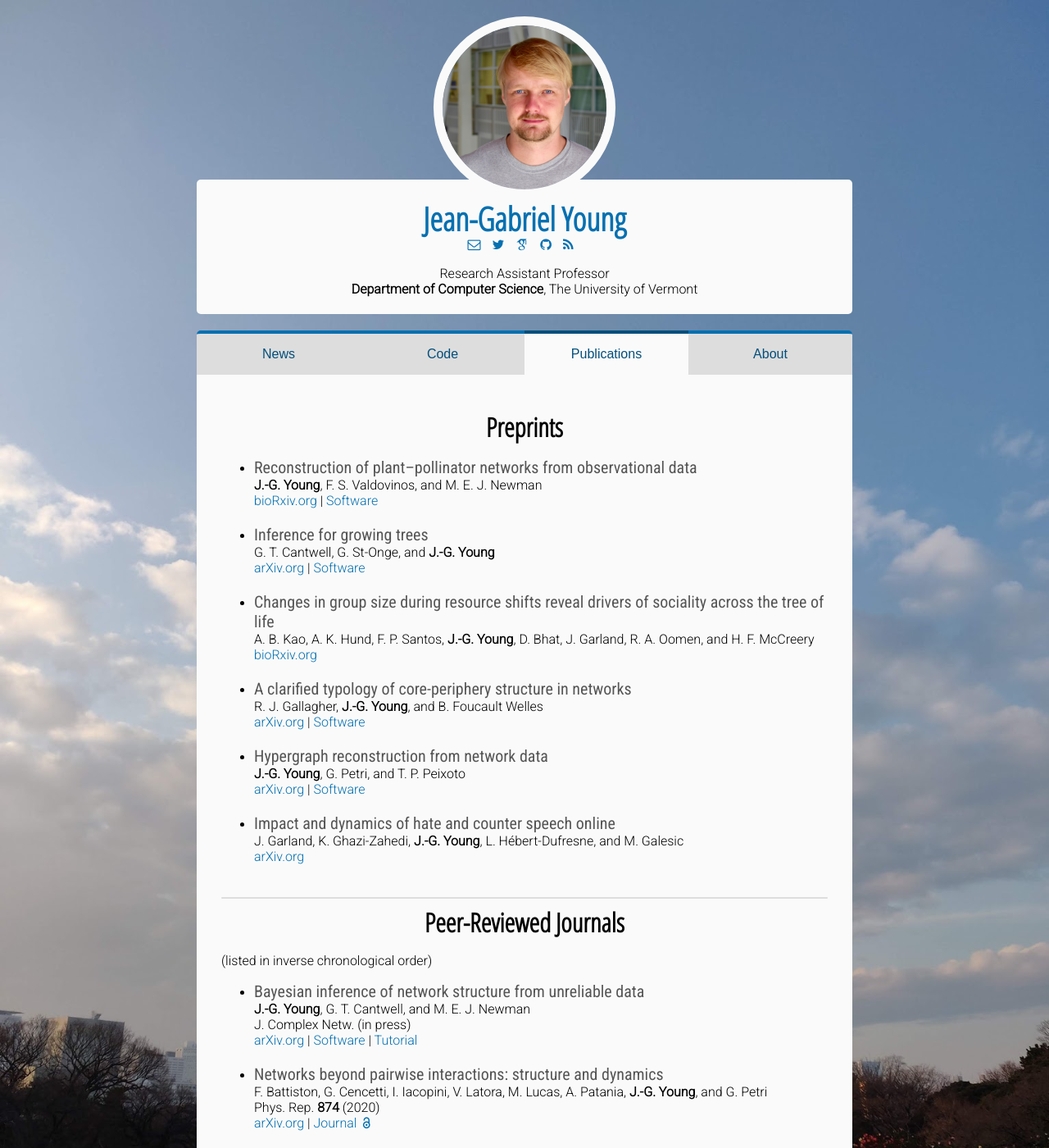
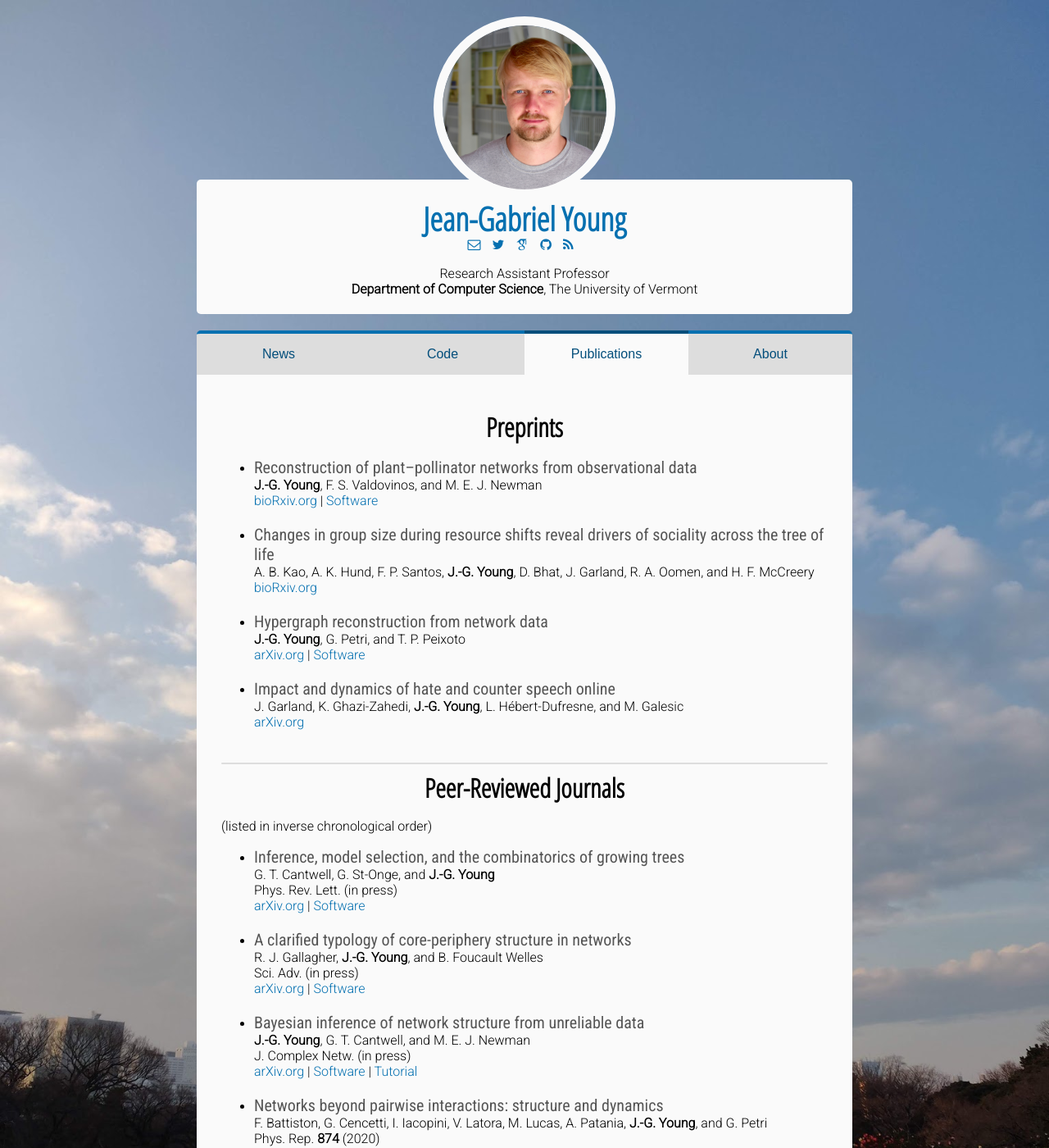
Before and after one commit to jg-you/jg-you.github.io, a Jekyll site: the page built from publications.md, in a window 1280 px wide and 1400 px high. Shown: the whole window at 82% size. Built offline with Jekyll 4.4.1, drawn with Linux system fonts in a browser that asks for light colours; some web fonts are replaced; comment, search, counter and statistics services are not loaded.

Commit message:
PRL and Sci. Adv. accepted

```diff
--- a/publications.md
+++ b/publications.md
@@ -10,17 +10,9 @@ title: Publications
 **J.-G. Young**, F. S. Valdovinos, and M. E. J. Newman <br/>
 [bioRxiv.org](https://www.biorxiv.org/content/10.1101/754077v1) | [Software](https://github.com/jg-you/plant-pollinator-inference)
 
-* <span class="pub-title">Inference for growing trees</span><br/>
-G. T. Cantwell, G. St-Onge, and **J.-G. Young** <br/>
-[arXiv.org](https://arxiv.org/abs/1910.04788) | [Software](https://github.com/gcant/temporal-recovery-tree-py)
-
 * <span class="pub-title">Changes in group size during resource shifts reveal drivers of sociality across the tree of life</span><br/>
 A. B. Kao, A. K. Hund, F. P. Santos, **J.-G. Young**, D. Bhat, J. Garland, R. A. Oomen, and H. F. McCreery<br/>
 [bioRxiv.org](https://doi.org/10.1101/2020.03.17.994343)
-
-* <span class="pub-title">A clarified typology of core-periphery structure in networks</span><br/>
-R. J. Gallagher, **J.-G. Young**, and B. Foucault Welles<br/>
-[arXiv.org](https://arxiv.org/abs/2005.10191) | [Software](https://github.com/ryanjgallagher/core_periphery_sbm)
 
 * <span class="pub-title">Hypergraph reconstruction from network data</span><br/>
 **J.-G. Young**, G. Petri, and T. P. Peixoto <br/>
@@ -37,6 +29,16 @@ J. Garland, K. Ghazi-Zahedi, **J.-G. Young**, L. Hébert-Dufresne, and M. Galesi
 ## Peer-Reviewed Journals
 
 <p>(listed in inverse chronological order)</p>
+
+* <span class="pub-title">Inference, model selection, and the combinatorics of growing trees</span><br/>
+G. T. Cantwell, G. St-Onge, and **J.-G. Young** <br/>
+Phys. Rev. Lett. (in press)<br/>
+[arXiv.org](https://arxiv.org/abs/1910.04788) | [Software](https://github.com/gcant/temporal-recovery-tree-py)
+
+* <span class="pub-title">A clarified typology of core-periphery structure in networks</span><br/>
+R. J. Gallagher, **J.-G. Young**, and B. Foucault Welles<br/>
+Sci. Adv. (in press) <br/>
+[arXiv.org](https://arxiv.org/abs/2005.10191) | [Software](https://github.com/ryanjgallagher/core_periphery_sbm)
 
 * <span class="pub-title">Bayesian inference of network structure from unreliable data</span><br/>
 **J.-G. Young**, G. T. Cantwell, and M. E. J. Newman <br/>
```
Also changed, not shown: 1 other file.
